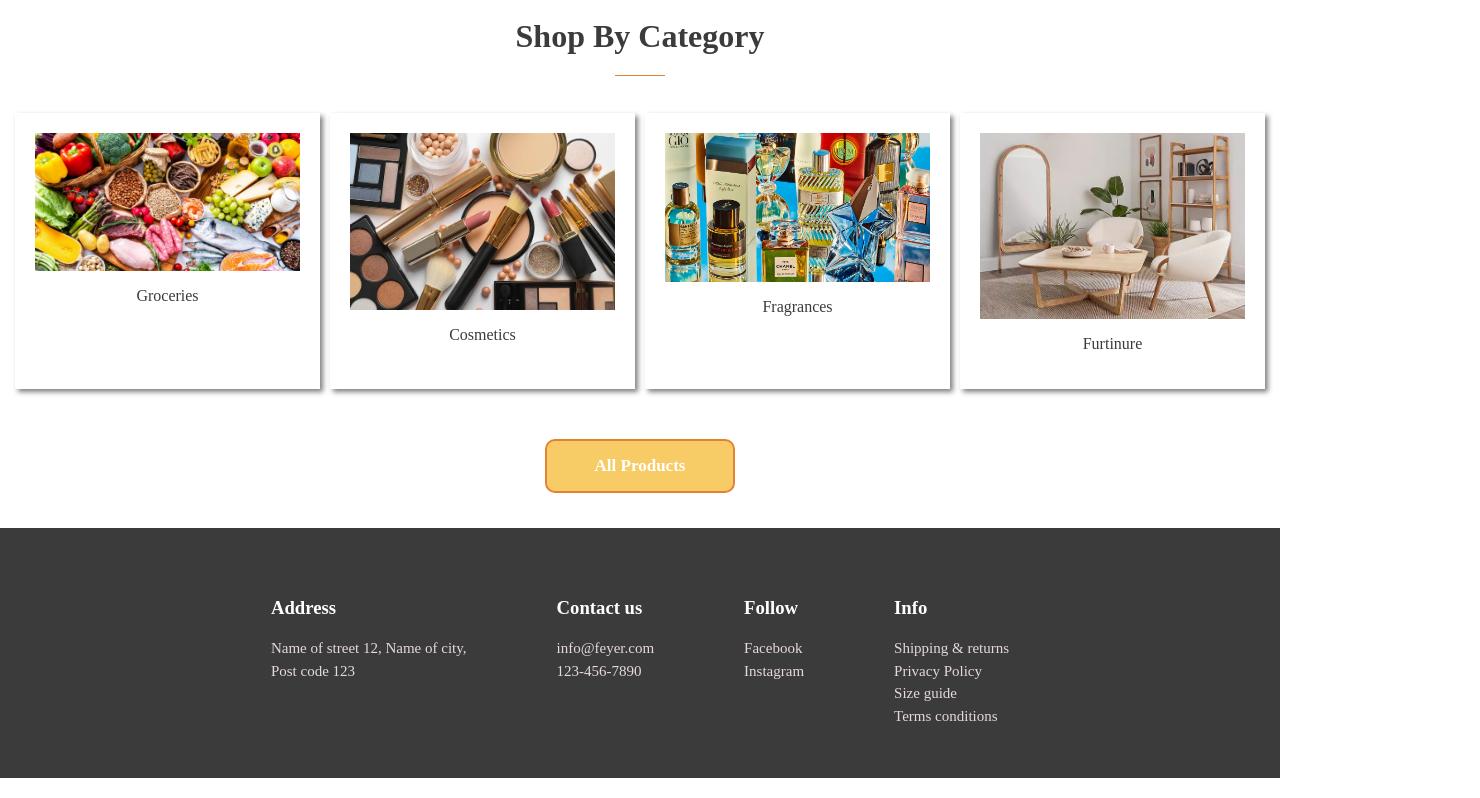
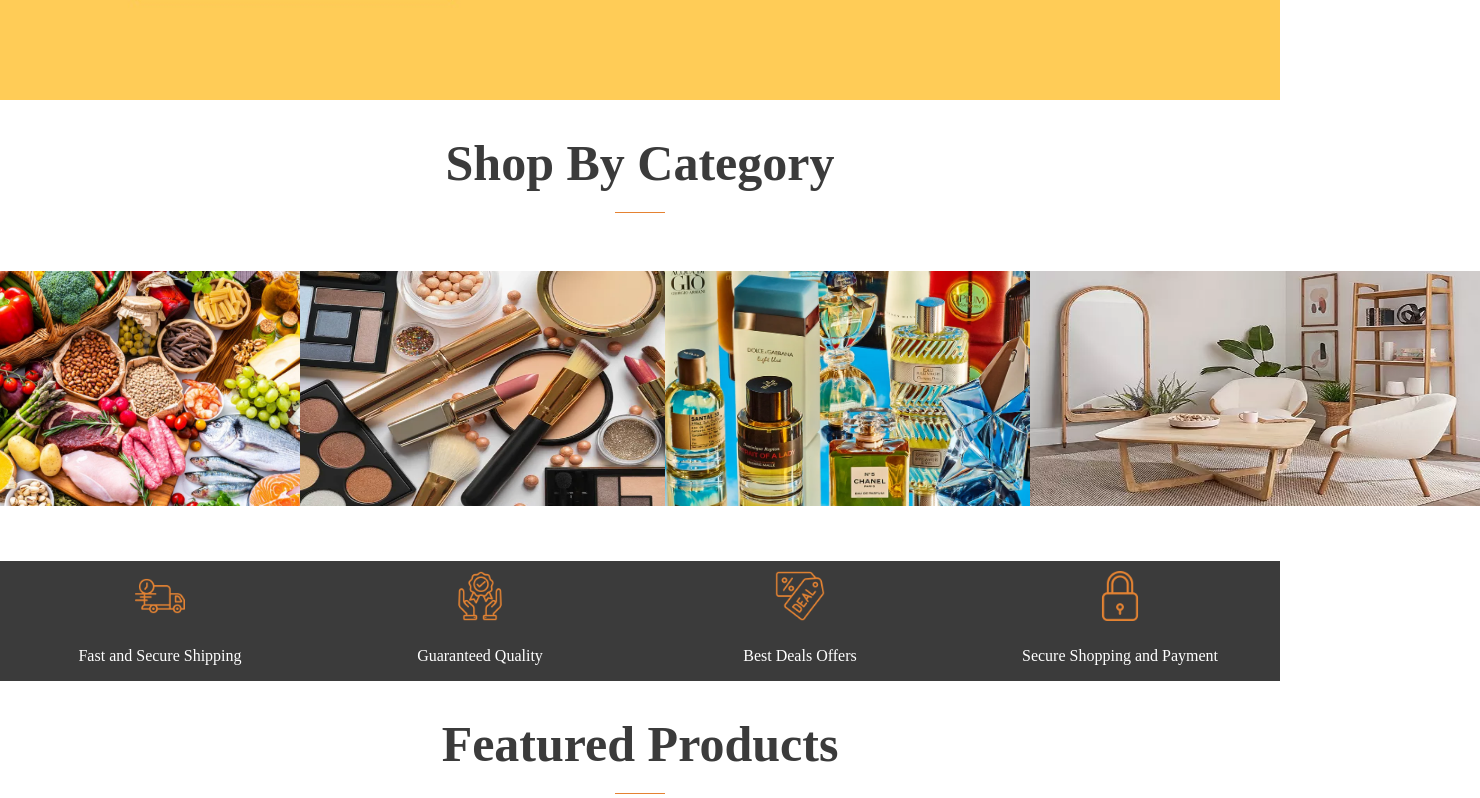
Before and after one commit to Rahmasamy/E-commerce-ITI-PROJECT, a plain HTML site: page index.html in a window 1280 px wide. Shown: the part 803-1601 px from the top of the page, 1480 px wide, since content can reach past the window. Drawn offline with Linux system fonts and the light colour scheme; no server answers.

Commit message:
third update on cover and main page

```diff
--- a/Allproducts.js
+++ b/Allproducts.js
@@ -43,28 +43,28 @@ fetch('https://dummyjson.com/products')
 
                 });
                 console.log(output)
-                const b = document.getElementById('beauty');
+                const b = document.querySelector('.cbeauty');
                 b.addEventListener('click', () => {
                 output.forEach(product => {
                   const isVisible = (product.product_category === 'beauty');
                   product.Element.classList.toggle('hide', !isVisible);
                   });
                });
-               const f = document.getElementById('Fragrance');
+               const f = document.querySelector('.cFragrance');
                 f.addEventListener('click', () => {
                 output.forEach(product => {
                   const isVisible = (product.product_category === 'fragrances');
                   product.Element.classList.toggle('hide', !isVisible);
                   });
                });
-               const fu = document.getElementById('Furniture');
+               const fu = document.querySelector('.cFurniture');
                 fu.addEventListener('click', () => {
                 output.forEach(product => {
                   const isVisible = (product.product_category === 'furniture');
                   product.Element.classList.toggle('hide', !isVisible);
                   });
                });
-               const  g= document.getElementById('Groceries');
+               const  g= document.querySelector('.cGroceries');
                 g.addEventListener('click', () => {
                 output.forEach(product => {
                   const isVisible = (product.product_category === 'groceries');
--- a/css/style.css
+++ b/css/style.css
@@ -1,22 +1,21 @@
 
+.filter-white{
+    filter: brightness(0) saturate(100%) invert(66%) sepia(80%) saturate(2676%) hue-rotate(342deg) brightness(97%) contrast(84%);
+}
 .container{
     display: flex;
     flex-direction: column;
     flex: wrap;
 }
 .first-section{
-
     width: 100%;
-    display: flex;
-    flex-direction: row-reverse;
-    justify-content: space-between;
-
 }
 
 
 img{
     display: block;
     width: 100%;
+    margin: auto;
 }
 
 .first-txt{
@@ -78,7 +77,7 @@ img{
     margin: 10px;
     flex: wrap;
 }
-.category-section .shadow-div{
+.category-section  .wrapper{
     width: 25%;
     height: auto;
     margin: 5px;
@@ -88,15 +87,99 @@ img{
     flex: wrap;
     padding: 20px;
 }
-.shadow-div{
+.wrapper-IMG{
+    width: 450px;
+    position: relative;
+}
+/* .wrapper-IMG:hover{
+    transform: scale(1.09);
+    transition: 0.5s;
+} */
+.wrapper-IMG img{
+    max-height: 235px;
+}
+.content{
+    width: 100%;
+    height: 100%;
+    top: 0;
+    left: 0;
+    position: absolute;
+    background: rgba(0, 0, 0, 0.6);
+    display: flex;
+    justify-content: center;
+    align-items: center;
+    flex-direction: column;
+    opacity: 0;
+    transition: 0.5;
+}
+.content:hover{
+    /*transform: scale(1.07);
+    transition: 0.5s; */
+    opacity: 1;
+}
+.content,h1{
+    font-size: 50px;
+    color: #e58232;
+}
+.banner {
+    background-color: #3b3b3b;
+    width: 100%;
+    margin-top: 30px;
+    margin-bottom: 30px;
+    display: flex;
+    justify-content: center;
+    align-items: center;
+    flex-wrap: wrap;
+}
+
+.banner-div {
+    margin-top: 10px;
+    width: 25%;
+    display: flex;
+    flex-direction: column;
+    justify-content: center;
+    align-items: center;
+    text-align: center;
+
+}
+
+.banner-div-img {
+    display: flex;
+    justify-content: center;
+    align-items: center;
+    margin-bottom: 10px;
+}
+
+.banner-div-img img {
+    width: 50px;
+    height: 50px;
+    display: block;
+}
+
+
+@media (max-width: 768px) {
+    .banner-div {
+        width: 50%;
+        margin-bottom: 20px;
+    }
+}
+
+@media (max-width: 480px) {
+    .banner-div {
+        width: 100%;
+        margin-bottom: 20px;
+    }
+}
+
+
+
+.shadow-div:hover{
     box-shadow: 3px 3px 5px grey;
     transition: 0.5s;
-
-}
-.shadow-div:hover{
     transform: scale(1.09);
     z-index: 300;
 }
+
 
 .hide{
     display: none;
--- a/index.html
+++ b/index.html
@@ -21,13 +21,14 @@
                         <li onclick=hideSidebar()><a href="#"><svg xmlns="http://www.w3.org/2000/svg" height="40px" viewBox="0 -960 960 960" width="40px" fill="#f7cb65"><path d="m256-200-56-56 224-224-224-224 56-56 224 224 224-224 56 56-224 224 224 224-56 56-224-224-224 224Z"/></svg></a></li>
                         <li>Categories ▼
                             <ul class="dropdown">
-                                <li>Beauty</li>
+                                <li class="cbeauty">Beauty</li>
                                 <li>Fragrance</li>
                                 <li>Furniture</li>
                                 <li>Groceries</li>
                             </ul>
                         </li>
-                        <li>Filter</li>
+                        <li>All Products</li>
+
                     </ul>
                 </nav>
 
@@ -52,33 +53,98 @@
         </div>
 
     </header>
-    <div class="container">
-        <section class="first-section">
-
+    <section class="first-section">
+       <div class="container">
          <div class="img-div">
-            <img src="sale-img.png">
+             <img src="sale-img.png">
          </div>
 
-    </section>
-    <h1 class="gray-things cat-header" style="text-align: center;">Shop By Category</h1>
-    <section class="category-section gray-things">
-        <div class="shadow-div">
-            <div><img src="grocery-list.jpg"></div><p>Groceries</p>
-        </div>
-        <div class="shadow-div">
-            <div cat-img-div><img src="cosmetics.webp"></div><p>Cosmetics</p>
-        </div>
-        <div class="shadow-div">
-            <div><img src="Fragrances.webp"></div><p>Fragrances</p>
-        </div>
-        <div class="shadow-div">
-            <div><img src="furniture_1.webp"></div><p>Furtinure</p>
-        </div>
-    </section>
-    <section>
+      </div>
 
     </section>
 
+    <h1 class="gray-things cat-header" style="text-align: center;">Shop By Category</h1>
+    <section class="category-section gray-things">
+        <div class="wrapper">
+            <div class="wrapper-IMG">
+                <img src="grocery-list.jpg">
+                <div class="content">
+                  <h1>
+                    Groceries
+                  </h1>
+                </div>
+            </div>
+        </div>
+        <div class="wrapper">
+            <div class="wrapper-IMG">
+                    <img src="cosmetics.webp">
+                    <div class="content">
+                      <h1>
+                        Cosmetics
+                      </h1>
+                    </div>
+            </div>
+        </div>
+        <div class="wrapper">
+            <div class="wrapper-IMG">
+                    <img src="Fragrances.webp">
+                    <div class="content">
+                      <h1>
+                        Fragrances
+                      </h1>
+                    </div>
+            </div>
+        </div>
+        <div class="wrapper">
+            <div class="wrapper-IMG">
+                    <img src="furniture_1.webp">
+                    <div class="content">
+                      <h1>
+                        Furtinure
+                      </h1>
+                    </div>
+            </div>
+        </div>
+    </section>
+
+    <section>
+        <div class="banner">
+            <div class="banner-div">
+                <div class="banner-div-img">
+                    <img src="Fast-shipping.png" class="filter-white">
+                </div>
+                <div>
+                    <p class="white-things">Fast and Secure Shipping</p>
+                </div>
+            </div>
+            <div class="banner-div">
+                <div class="banner-div-img">
+                    <img src="best-quality.png" class="filter-white" >
+                </div>
+                <div>
+                    <p class="white-things">Guaranteed Quality</p>
+                </div>
+            </div>
+            <div class="banner-div">
+                <div class="banner-div-img">
+                    <img src="best-deal.png" class="filter-white">
+                </div>
+                <div>
+                    <p class="white-things">  Best Deals Offers</p>
+                </div>
+            </div>
+            <div class="banner-div">
+                <div class="banner-div-img">
+                    <img src="secure.png" class="filter-white">
+                </div>
+                <div>
+                    <p class="white-things">Secure Shopping and Payment</p>
+                </div>
+            </div>
+        </div>
+    </section>
+
+    <h1 class="gray-things cat-header" style="text-align: center;">Featured Products</h1>
     <section class="products">
         <div id="products" class="productContineer">
             <!-- DivProductBox, Image, Title and Price  -->
@@ -135,6 +201,7 @@
     </footer>
 
     <script src="index.js"></script>
+    <script src="Allproducts.js"></script>
 
 </body>
 </html>
--- a/index.js
+++ b/index.js
@@ -10,7 +10,7 @@ fetch('https://dummyjson.com/products')
                 products.forEach(product => {
                     // create productBox
                     const productDiv = document.createElement('div');
-                    productDiv.className = 'product';
+                    productDiv.className = 'product shadow-div';
                     productDiv.id = `product-${product.id}`;
                     allProducts.appendChild(productDiv);
 
@@ -50,3 +50,8 @@ function hideSidebar(){
     const Sidebar =document.querySelector('.sidebar');
     Sidebar.style.display='none'
 }
+
+const liB = document.querySelector('.cbeauty');
+liB.addEventListener('click', function() {
+    window.location.href = 'allProducts.html';
+});
```
Also changed, not shown: allProducts.html (+4 -4 lines), Fast-shipping.png (added), best-deal.png (added), best-quality.png (added), secure.png (added).
